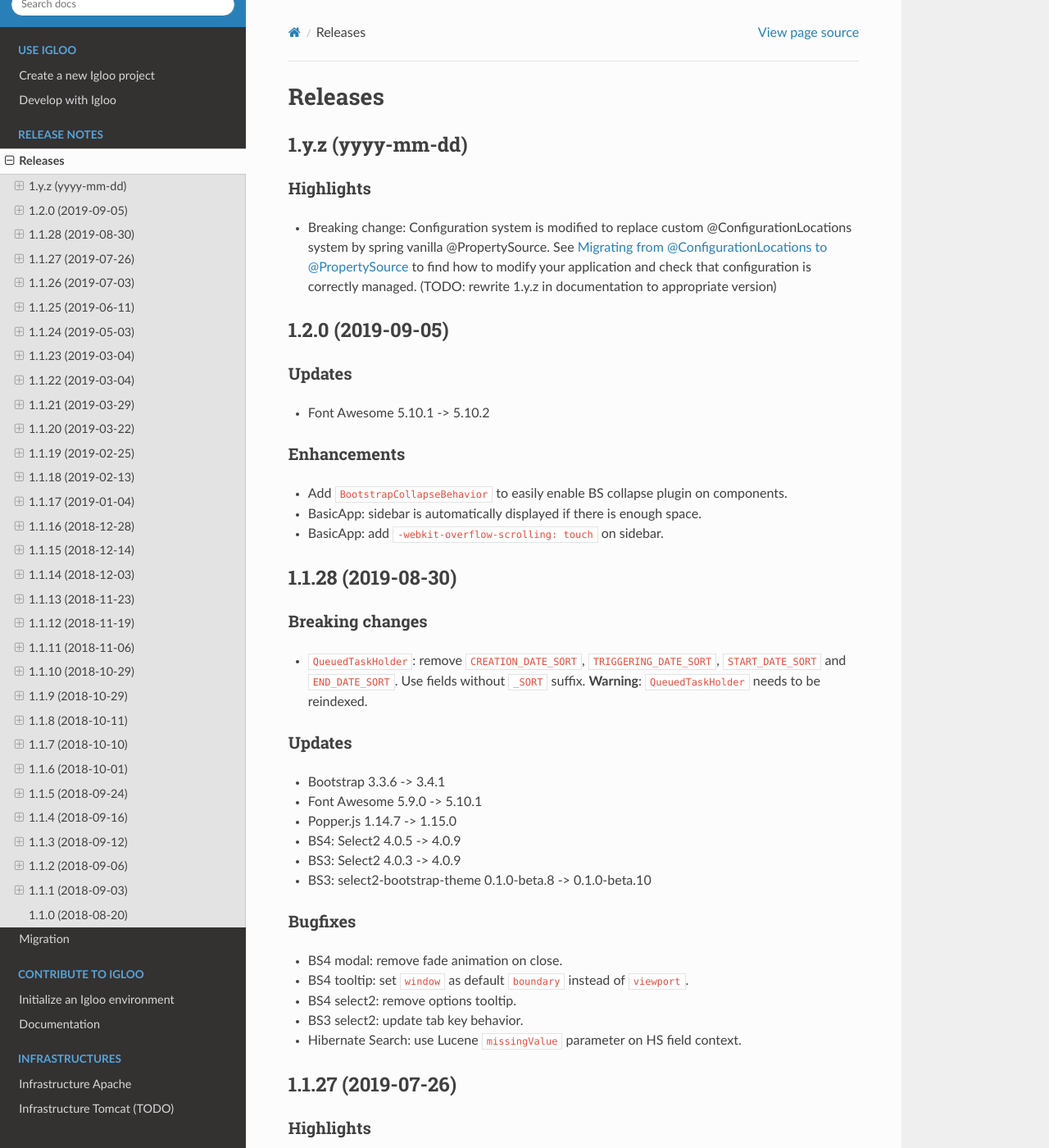
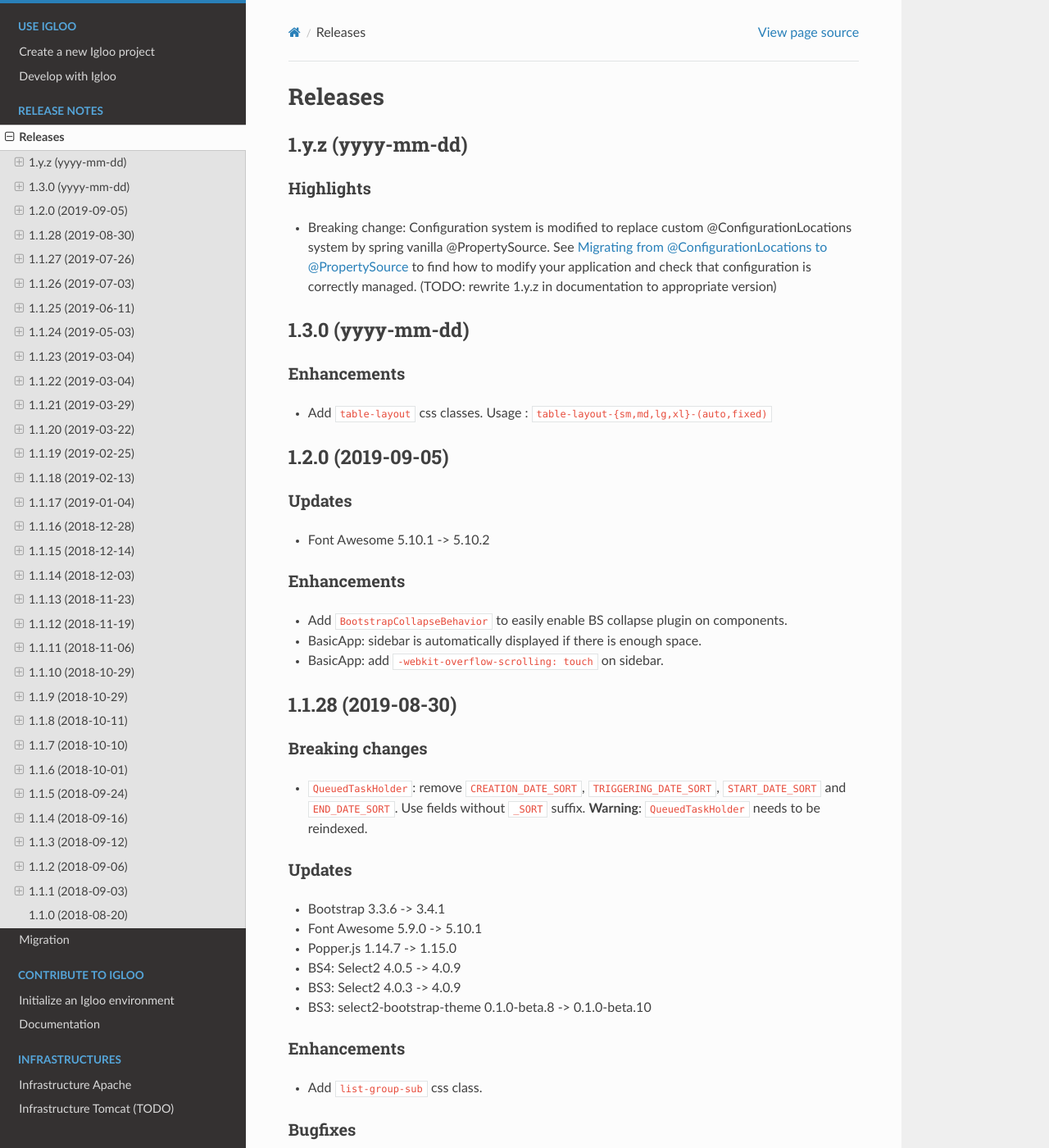
Before and after one commit to igloo-project/igloo-doc, a Sphinx documentation site: the page built from source/release-notes/releases.rst, in a window 1280 px wide and 1400 px high. Shown: the whole window at 82% size. Built offline with Sphinx 7.4.7 and the Read the Docs theme 2.0.0, drawn with Linux system fonts in a browser that asks for light colours.

Commit message:
1.3.0: update release notes + fix typos

```diff
--- a/source/development/docs.rst
+++ b/source/development/docs.rst
@@ -27,9 +27,9 @@
 
   cd ~/git/igloo-doc
   rm -rf .tools
-  ./bootstrap/boostrap.sh --reset-env
+  ./bootstrap/bootstrap.sh --reset-env
   source ~/.profile.d/bootstrap.conf
-  boostrap-activate igloo-doc
+  bootstrap-activate igloo-doc
 
 When the script ends, the documentation installation is finished.
 
--- a/source/release-notes/releases.rst
+++ b/source/release-notes/releases.rst
@@ -15,6 +15,16 @@
   @PropertySource. See :ref:`property-source-migration` to find how to modify
   your application and check that configuration is correctly managed.
   (TODO: rewrite 1.y.z in documentation to appropriate version)
+
+.. _v1.3.0:
+
+1.3.0 (yyyy-mm-dd)
+##################
+
+Enhancements
+************
+
+* Add ``table-layout`` css classes. Usage : ``table-layout-{sm,md,lg,xl}-(auto,fixed)``
 
 .. _v1.2.0:
 
@@ -55,6 +65,11 @@
 * BS4: Select2 4.0.5 -> 4.0.9
 * BS3: Select2 4.0.3 -> 4.0.9
 * BS3: select2-bootstrap-theme 0.1.0-beta.8 -> 0.1.0-beta.10
+
+Enhancements
+************
+
+* Add ``list-group-sub`` css class.
 
 Bugfixes
 ********
```
